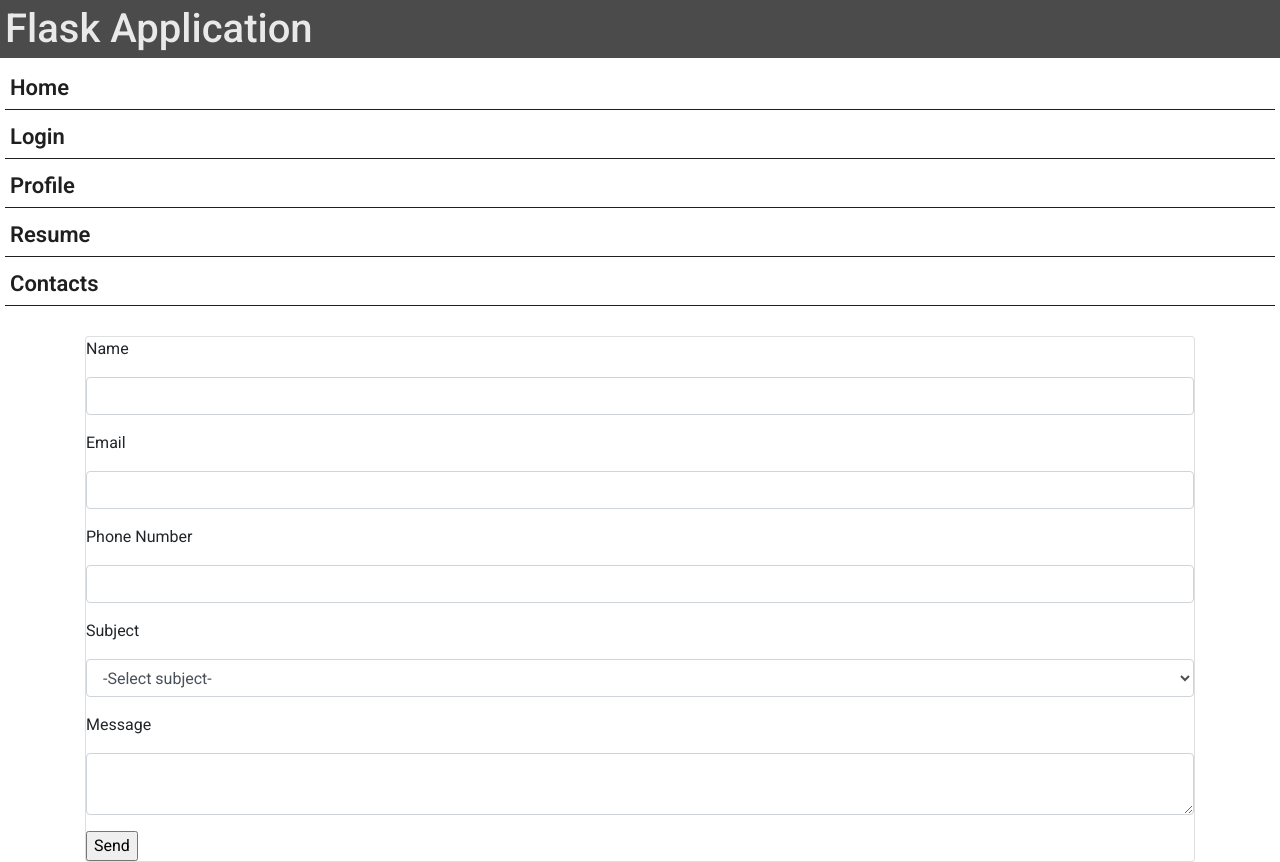
After one commit to KroshneiRostyslav/flask_app_lab, a Flask app: page /contacts in a window 1280 px wide. The commit adds this page. Run offline with Flask 3, Linux system fonts and the light colour scheme; some libraries are stand-ins or nearby versions.

Commit message:
Add contact form

```diff
--- a/app/__init__.py
+++ b/app/__init__.py
@@ -1,9 +1,20 @@
-from flask import Flask, render_template
+from flask import Flask, render_template, flash, redirect, url_for
+from .forms import ContactForm
+import logging
 
 app = Flask(__name__)
 app.secret_key = b'secret_key'
 
 app.config.from_pyfile(r'..\config.py')
+
+contact_logger = logging.getLogger("contact_form")
+contact_logger.setLevel(logging.INFO)
+
+handler = logging.FileHandler("contacts.log")
+formatter = logging.Formatter("%(asctime)s | %(levelname)s | %(message)s")
+handler.setFormatter(formatter)
+
+contact_logger.addHandler(handler)
 
 @app.route('/')
 def home():
@@ -13,6 +24,31 @@ def home():
 def resume():
     return render_template('resume.html')
 
+@app.route('/contacts', methods=["GET", "POST"])
+def contacts():
+    form = ContactForm()
+
+    if form.validate_on_submit():
+        try:
+            contact_logger.info(
+                "Name=%s | Email=%s | Phone=%s | Subject=%s | Message=%s",
+                form.name.data,
+                form.email.data,
+                form.phone_number.data,
+                form.subject.data,
+                form.message.data
+            )
+
+            flash(f"Повідомлення від {form.name.data} {form.email.data} успішно надіслано", "success")
+        except Exception as e:
+            contact_logger.error("Logging failed: %s", e)
+
+            flash("Сталась помилка при обробленні даних", "danger")
+
+        return redirect(url_for('contacts'))
+
+    return render_template('contacts.html', form=form)
+
 from .users import users_bp
 from .products import products_bp
 app.register_blueprint(users_bp)
--- /dev/null
+++ b/app/forms.py
@@ -0,0 +1,54 @@
+from flask_wtf import FlaskForm
+from wtforms import StringField, EmailField, SubmitField, SelectField, TextAreaField
+from wtforms.validators import DataRequired, Email, Length, Regexp
+
+class ContactForm(FlaskForm):
+    name = StringField(
+        "Name",
+        validators=[
+            DataRequired(message="Ім'я обов'язкове"),
+            Length(min=4, max=10, message="Від 4 до 10 символів")
+        ]
+    )
+
+    email = EmailField(
+        "Email",
+        validators=[
+            DataRequired(message="Email обов'язковий"),
+            Email(message="Некоректний email")
+        ]
+    )
+
+    phone_number = StringField(
+        "Phone Number",
+        validators=[
+            DataRequired(message="Номер телефону обов'язковий"),
+            Regexp(
+                r'^\+380\d{9}$',
+                message="Введіть дійсний номер телефону"
+            )
+        ]
+    )
+
+    subject = SelectField(
+        "Subject",
+        validators=[DataRequired(message="Виберіть тему")],
+        choices=[
+            ("", "-Select subject-"),
+            ("question", "Question"),
+            ("support", "Support"),
+            ("feedback", "Feedback"),
+            ("bug_report", "Report a Bug"),
+            ("other", "Other")
+        ]
+    )
+
+    message = TextAreaField(
+        "Message",
+        validators=[
+            DataRequired(message="Повідомлення обов'язкове"),
+            Length(max=500, message="Максимальна довжина 500 символів")
+        ]
+    )
+
+    submit = SubmitField("Send")
--- /dev/null
+++ b/app/templates/_form_macros.html
@@ -0,0 +1,14 @@
+{% macro render_field(field) %}
+    <div class="form-group mb-3">
+        {{ field.label(class="form-label mb-3") }} <br>
+        {{ field( class="form-control" + (" is-invalid" if field.errors else ""))}}
+
+        {% if field.errors %}
+            <div class="invalid-feedback">
+                {% for error in field.errors %}
+                    <h6 class="">{{ error }}</h6>
+                {% endfor %}
+            </div>
+        {% endif %}
+    </div>
+{% endmacro %}
--- a/app/templates/base.html
+++ b/app/templates/base.html
@@ -6,7 +6,7 @@
     <meta name="viewport" content="width=device-width, initial-scale=1.0">
     <link rel="stylesheet" href="https://stackpath.bootstrapcdn.com/bootstrap/4.5.2/css/bootstrap.min.css">
     <link rel="stylesheet" href="{{ url_for('static', filename='styles.css') }}">
-    <title>{% block title %} {% endblock %}</title>
+    {% block head %} {% endblock %}
 </head>
 
 <body>
@@ -18,6 +18,7 @@
             <li><a class="nav_link" href="{{ url_for('users.login')}}"> Login </a></li>
             <li><a class="nav_link" href="{{ url_for('users.profile')}}"> Profile </a></li>
             <li><a class="nav_link" href="{{ url_for('resume')}}"> Resume </a></li>
+            <li><a class="nav_link" href="{{ url_for('contacts')}}"> Contacts </a></li>
             <!--
                 <li><a class="nav_link" href="{{ url_for('users.greetings', name='Jonh')}}"> Greet Jonh </a></li>
                 <li><a class="nav_link" href="{{ url_for('users.admin')}}"> Admin </a></li>
--- /dev/null
+++ b/app/templates/contacts.html
@@ -0,0 +1,23 @@
+{% extends 'base.html' %}
+{% from "_form_macros.html" import render_field %}
+
+{% block head %}
+    <title>Contacts</title>
+{% endblock %}
+
+{% block body %}
+<div class="card">
+
+    <form method="post" novalidate>
+        {{ form.hidden_tag() }}
+
+        {{ render_field(form.name) }}
+        {{ render_field(form.email) }}
+        {{ render_field(form.phone_number) }}
+        {{ render_field(form.subject) }}
+        {{ render_field(form.message) }}
+
+        {{ form.submit() }}
+    </form>
+</div>
+{% endblock %}
--- a/app/templates/home.html
+++ b/app/templates/home.html
@@ -1 +1,5 @@
 {% extends "base.html" %}
+
+{% block head %}
+<title>Home</title>
+{% endblock %}
```
Also changed, not shown: 2 other files.
